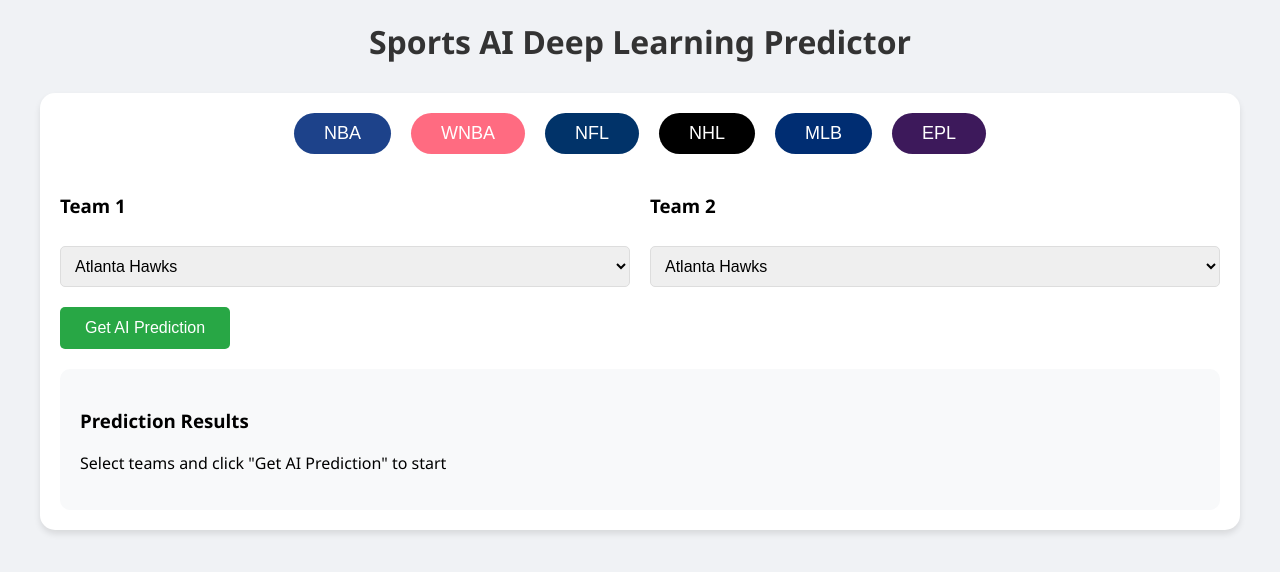
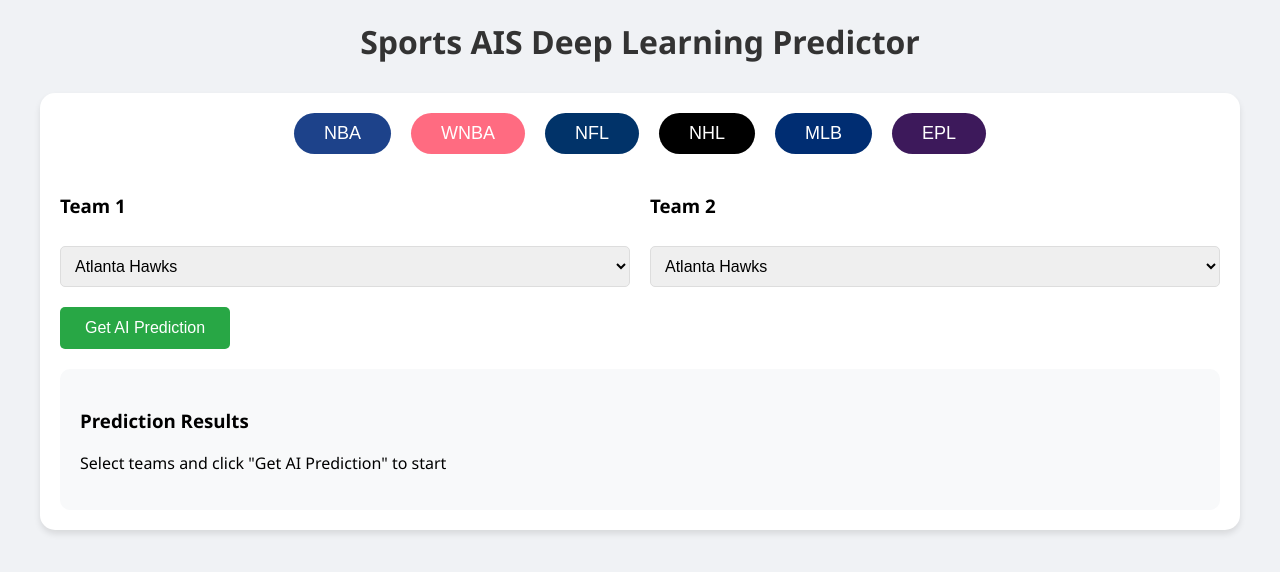
Before and after one commit to AbdullahUC/intro, a plain HTML site: page file.htm in a window 1280 px wide. Drawn offline with Linux system fonts and the light colour scheme.

Commit message:
Update file.htm

```diff
--- a/file.htm
+++ b/file.htm
@@ -1,4 +1,4 @@
-<html><head><base href="." /><meta charset="UTF-8"><meta name="viewport" content="width=1024, initial-scale=1.0"><title>Sports AI Deep Learning Predictor</title><style>
+<html><head><base href="." /><meta charset="UTF-8"><meta name="viewport" content="width=device-width, initial-scale=1.0"><title>Sports AI Deep Learning Predictor</title><style>
 :root {
     --nba-color: #1d428a;
     --wnba-color: #FF6B81;
@@ -223,7 +223,7 @@ select {
 }
 </style></head><body>
 <div class="container">
-    <h1>Sports AI Deep Learning Predictor</h1>
+    <h1>Sports AIS Deep Learning Predictor</h1>
 
     <div class="predictor">
         <div class="league-selector">
```
